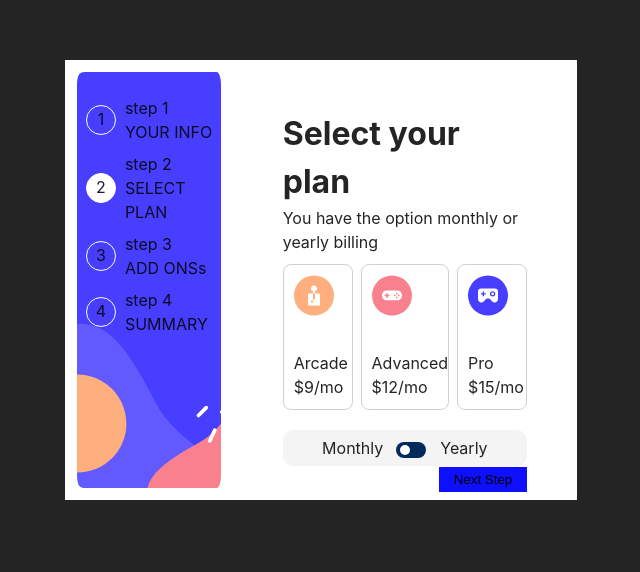
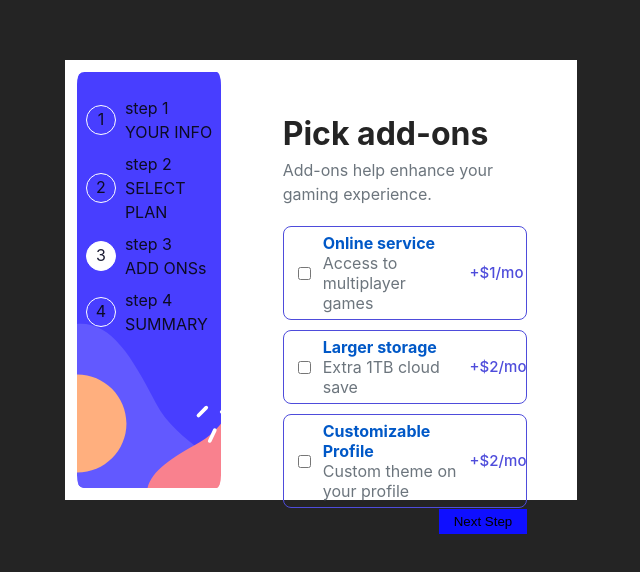
Before and after one commit to pvizza/StepReact, a React (Vite) app: page / in a window 1280 px wide. Shown: the part 120-692 px from the top of the page, without its empty margins (319-959 px from the left). Built offline with nearby package versions, Linux system fonts and the light colour scheme.

Commit message:
Feat: make design of third step

```diff
--- a/src/App.tsx
+++ b/src/App.tsx
@@ -3,8 +3,9 @@ import './App.css'
 import FormComponent from './components/formComponent/FormComponent'
 import SideComponent from './components/sideComponent/SideComponent'
 import PlanComponent from './components/planComponent/PlanComponent';
+import AddOnsComponent from './components/addOnsComponent/addOnsCOmponent';
 
-const StepComponent = ({currentStep, setCurrentStep}) => {
+const StepComponent = ({currentStep, setCurrentStep}:PlanComponentProps) => {
   debugger
   console.log({currentStep})
   switch (currentStep) {
@@ -12,13 +13,15 @@ const StepComponent = ({currentStep, setCurrentStep}) => {
       return <FormComponent currentStep={currentStep} setCurrentStep={setCurrentStep} />;
     case 2:
       return <PlanComponent currentStep={currentStep} setCurrentStep={setCurrentStep}/>;
+    case 3:
+    return  <AddOnsComponent currentStep={currentStep} setCurrentStep={setCurrentStep}/>;
     default:
       return null;
   }
 }
 
 function App() {
-  const [currentStep, setCurrentStep] = useState(2);
+  const [currentStep, setCurrentStep] = useState(3);
 
 
   return (
--- a/src/components/NextStepComponent/NextStepComponent.tsx
+++ b/src/components/NextStepComponent/NextStepComponent.tsx
@@ -4,7 +4,7 @@ import React from 'react';
 interface NextStepComponentProps {
   currentStep: number;
   setCurrentStep: React.Dispatch<React.SetStateAction<number>>;
-  handleSubmit: any;
+  handleSubmit?: any;
 }
 
 const NextStepComponent: React.FC<NextStepComponentProps> = ({ currentStep, setCurrentStep, handleSubmit }) => {
--- /dev/null
+++ b/src/components/addOnsComponent/addOnsCOmponent.tsx
@@ -0,0 +1,40 @@
+import NextStepComponent from '../NextStepComponent/NextStepComponent';
+import './addOnsComponent.css'
+
+const AddOnsComponent = ({currentStep ,setCurrentStep}:PlanComponentProps) => {
+  return (
+    <div className="form-container">
+      <h1 className="form-title">Pick add-ons</h1>
+      <span className="addons-subtitle">Add-ons help enhance your gaming experience.</span>
+      <section className="addons-container">
+        <div className="addon">
+          <input type='checkbox' id='addon1' className='addon-checkbox'/>
+          <div className="addon-title">
+            <p className='addon-description'>Online service</p>
+            <p className="addon-sub-description">Access to multiplayer games</p>
+          </div>
+          <span className="addon-price">+$1/mo</span>
+        </div>
+        <div className="addon">
+        <input type='checkbox' id='addon2' className='addon-checkbox'/>
+          <div className="addon-title">
+            <p className='addon-description'>Larger storage</p>
+            <p className="addon-sub-description">Extra 1TB cloud save</p>
+          </div>
+          <span className="addon-price">+$2/mo</span>
+        </div>
+        <div className="addon">
+        <input type='checkbox' id='addon3' className='addon-checkbox'/>
+          <div className="addon-title">
+            <p className='addon-description'>Customizable Profile</p>
+            <p className="addon-sub-description">Custom theme on your profile</p>
+          </div>
+          <span className="addon-price">+$2/mo</span>
+        </div>
+      </section>
+      <NextStepComponent currentStep={currentStep} setCurrentStep={setCurrentStep}/>
+    </div>
+  )
+}
+
+export default AddOnsComponent;
--- /dev/null
+++ b/src/components/addOnsComponent/addOnsComponent.css
@@ -0,0 +1,47 @@
+@import '../../App.css';
+@import '../../index.css';
+
+.addons-subtitle {
+  color: var(--color-secondary);
+}
+
+.addons-container {
+  margin-top: 20px;
+  display: grid;
+  gap: 10px;
+
+  .addon {
+    border: var(--border-color);
+    border-radius: 8px;
+    display: flex;
+    justify-content: space-around;
+    align-items: center;
+    padding: 6px;
+
+    .addon-title {
+      width: 60%;
+      line-height: normal;
+
+        .addon-description {
+          color: var(--color-primary);
+          font-weight: 700;
+        }
+        .addon-sub-description {
+          color: var(--color-secondary);
+        }
+    }
+    .addon-price {
+      width: 20%;
+      font-size: 15px;
+      text-align: center;
+      color: #4e4cdb;
+      font-weight: 500;
+    }
+    .addon-checkbox {
+      accent-color: #4e4cdb;
+    }
+    .addon-checkbox:checked::before {
+      accent-color: #ffffff;
+    }
+  }
+}
--- a/src/components/planComponent/PlanComponent.tsx
+++ b/src/components/planComponent/PlanComponent.tsx
@@ -5,10 +5,6 @@ import { ReactComponent as ProLogo} from "../../assets/icon-pro.svg"
 import NextStepComponent from '../NextStepComponent/NextStepComponent';
 import { useState } from 'react';
 
-interface PlanComponentProps {
-  currentStep: number;
-  setCurrentStep: React.Dispatch<React.SetStateAction<number>>;
-}
 
 type Plan = 'arcade' | 'advanced' | 'pro' | '';
 
--- a/src/components/planComponent/planComponent.css
+++ b/src/components/planComponent/planComponent.css
@@ -50,7 +50,7 @@
   }
 }
 
-input[type=checkbox] {
+.toogle-check {
   height: 0;
   width: 0;
   visibility: hidden;
--- a/src/index.css
+++ b/src/index.css
@@ -1,4 +1,7 @@
 :root {
+  --color-primary: #0058c7;
+  --color-secondary: #6c757d;
+  --border-color: solid 1px #4e4cdb;
   font-family: Inter, system-ui, Avenir, Helvetica, Arial, sans-serif;
   line-height: 1.5;
   font-weight: 400;
@@ -12,7 +15,6 @@
   -webkit-text-size-adjust: 100%;
 }
 
-
 body {
   margin: 0;
   min-width: 320px;
--- /dev/null
+++ b/src/interfaces/currestStepInterface.ts
@@ -0,0 +1,4 @@
+interface PlanComponentProps {
+  currentStep: number;
+  setCurrentStep: React.Dispatch<React.SetStateAction<number>>;
+}
```
